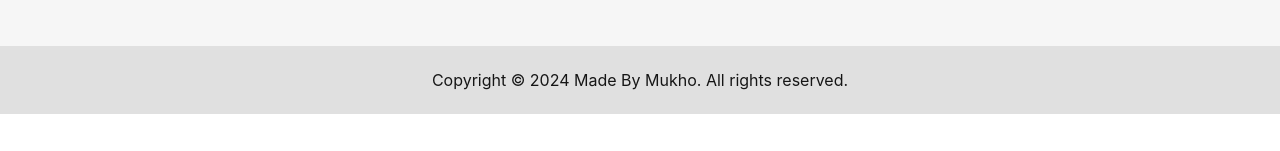
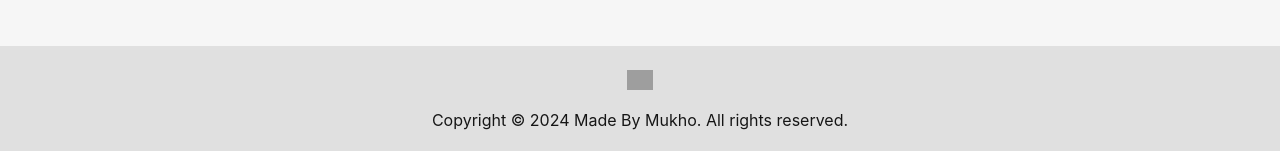
Before and after one commit to Made-By-Mukho/made-by-mukho.github.io, a React (Create React App) app: page / in a window 1280 px wide. Shown: the part 2452-2603 px from the top of the page. Before the commit the page ends 2566 px from the top, so only its background shows below. Built offline with nearby package versions, Linux system fonts and the light colour scheme; grey boxes are pictures that could not be loaded.

Commit message:
Feat: 방문자 수 적용

```diff
--- a/package.json
+++ b/package.json
@@ -1,6 +1,6 @@
 {
   "name": "made-by-mukho",
-  "version": "1.0.1",
+  "version": "1.0.2",
   "private": true,
   "dependencies": {
     "cra-template-typescript": "1.2.0",
--- a/src/components/Footer.tsx
+++ b/src/components/Footer.tsx
@@ -14,6 +14,12 @@ const Footer = () => {
 
   return (
     <FooterContainer>
+      <VisitorCounter>
+        <img
+          src="https://hits.sh/made-by-mukho.github.io.svg"
+          alt="방문자 수"
+        />
+      </VisitorCounter>
       <FooterText>{getFooterText()}</FooterText>
     </FooterContainer>
   );
@@ -26,6 +32,14 @@ const FooterContainer = styled.footer`
   text-align: center;
 `;
 
+const VisitorCounter = styled.div`
+  margin-bottom: 1rem;
+
+  img {
+    height: 20px;
+  }
+`;
+
 const FooterText = styled.p`
   margin: 0;
   opacity: 0.9;
```
Also changed, not shown: 2 other files (tests, documents, lock files or other folders).
